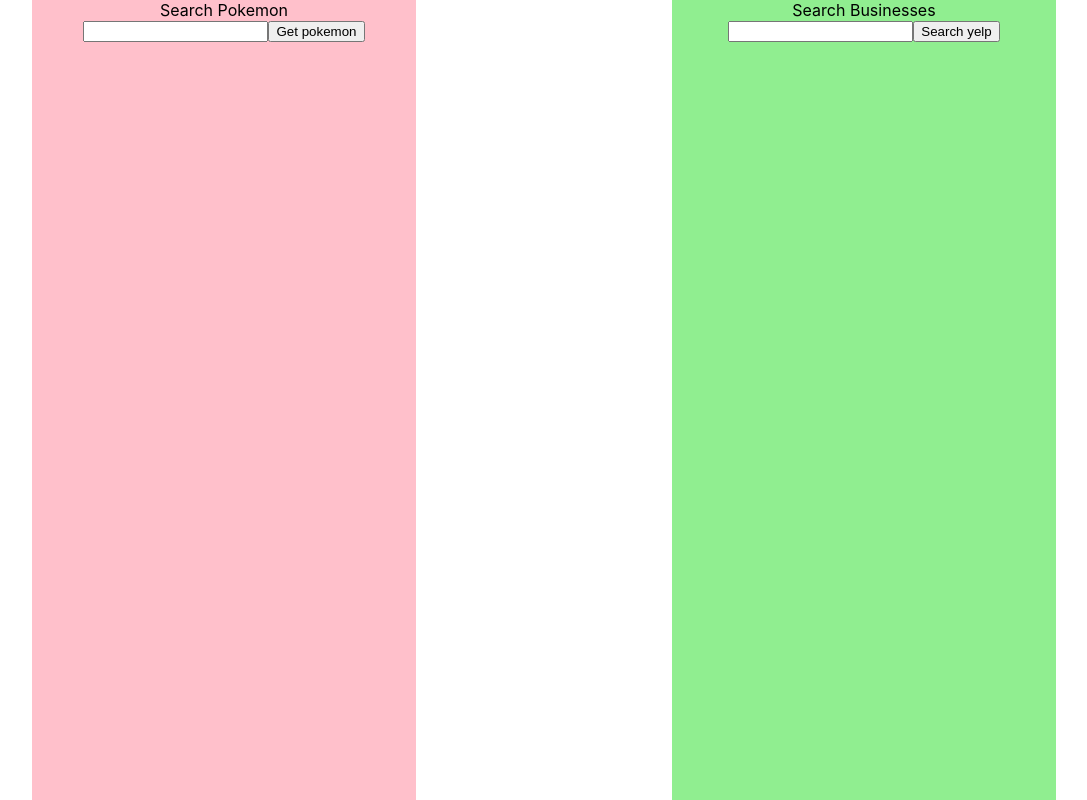
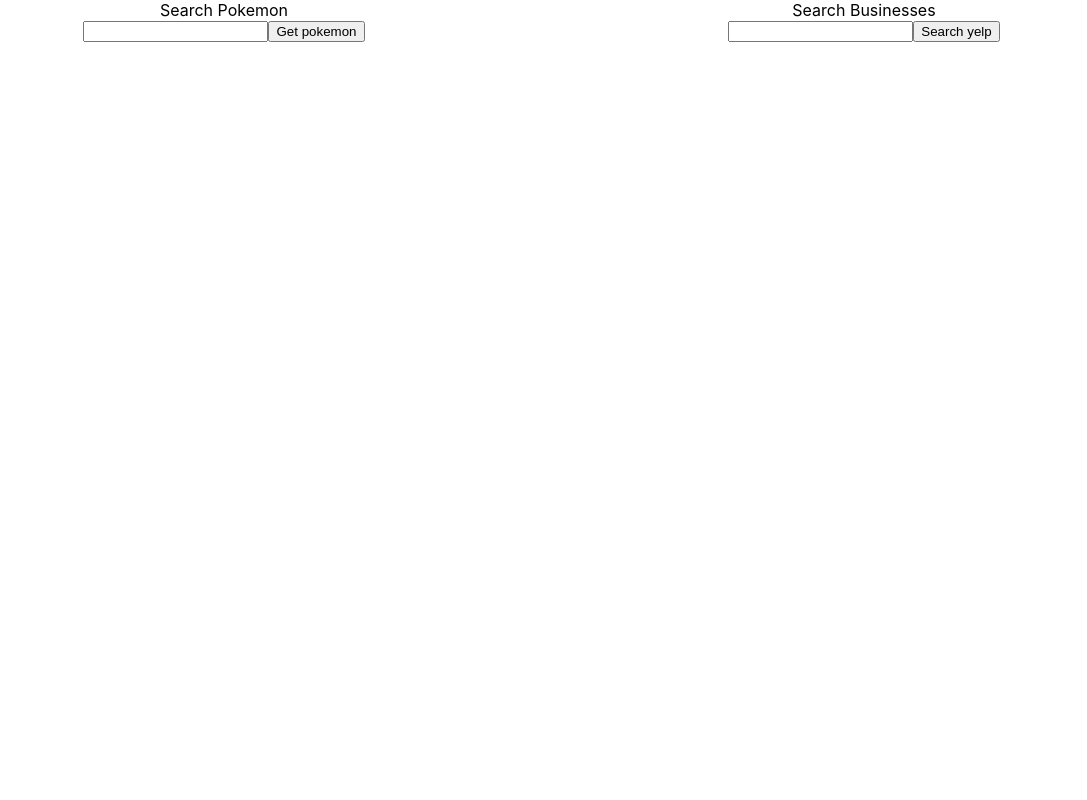
Before and after one commit to ryanflitcroft/api-hb, a React (Create React App) app: page / in a window 1280 px wide. Shown: the whole page, without its empty margins (96-1183 px from the left). Built offline with nearby package versions, Linux system fonts and the light colour scheme.

Commit message:
style changes

```diff
--- a/src/App.css
+++ b/src/App.css
@@ -11,57 +11,12 @@
   justify-content: space-around;
 }
 
-.App-logo {
-  height: 40vmin;
-  pointer-events: none;
-}
-
-@media (prefers-reduced-motion: no-preference) {
-  .App-logo {
-    animation: App-logo-spin infinite 20s linear;
-  }
-}
-
-.App-header {
-  background-color: #282c34;
-  min-height: 100vh;
+section div {
+  width: 300px;
+  height: 500px;
+  overflow-y: scroll;
   display: flex;
   flex-direction: column;
-  align-items: center;
-  justify-content: center;
-  font-size: calc(10px + 2vmin);
-  color: white;
-}
-
-.App-link {
-  color: #61dafb;
-}
-
-@keyframes App-logo-spin {
-  from {
-    transform: rotate(0deg);
-  }
-  to {
-    transform: rotate(360deg);
-  }
-}
-
-
-section {
-  width: 30%;
-  height: 100%;
-}
-
-.yelp {
-  background-color: lightgreen;
-}
-
-.weather {
-  background-color: lightblue;
-}
-
-.pokemon {
-  background-color: pink;
 }
 
 section li {
@@ -73,12 +28,13 @@
 }
 
 figure img {
-  width: 150px;
-  height: 150px;
+  width: 200px;
+  height: 200px;
 }
 
 img.spinner {
   width: 150px;
+  height: 150px;
   position: absolute;
   top: 45%;
   left: 45%;
--- a/src/BusinessList.js
+++ b/src/BusinessList.js
@@ -3,11 +3,11 @@
 
 export default function BusinessList({ businesses }) {
   return (
-    <>
+    <div>
       {businesses.map((business, i) =>
         <Business key={business.name + i}
           business={business} />
       )}
-    </>
+    </div>
   );
 }
--- a/src/PokemonList.js
+++ b/src/PokemonList.js
@@ -3,11 +3,11 @@
 
 export default function PokemonList({ pokemon }) {
   return (
-    <>
+    <div>
       {pokemon.map((poke, i) =>
         <Poke key={poke + i}
           poke={poke} />
       )}
-    </>
+    </div>
   );
 }
```
